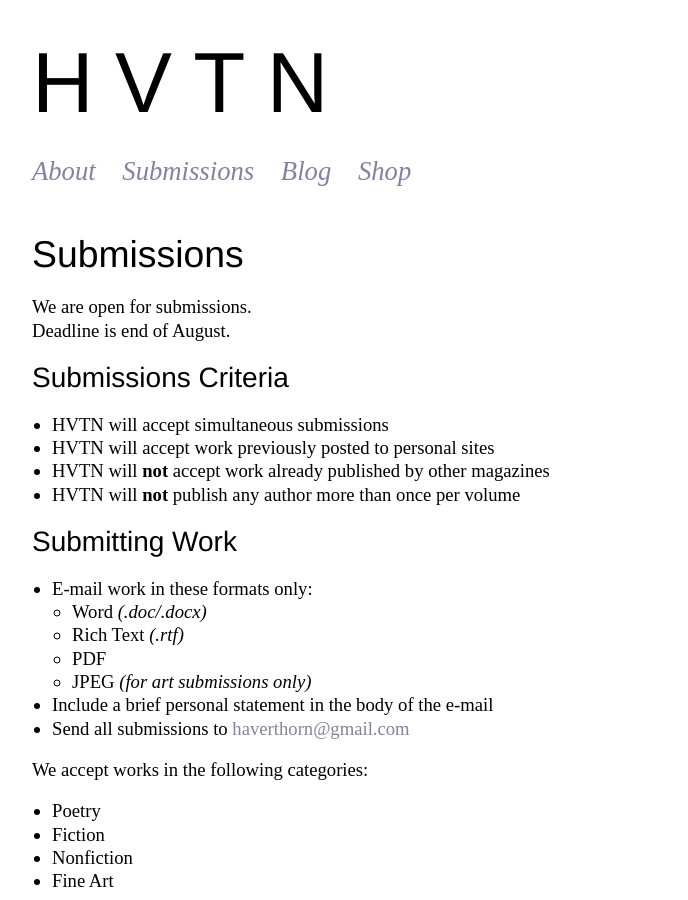
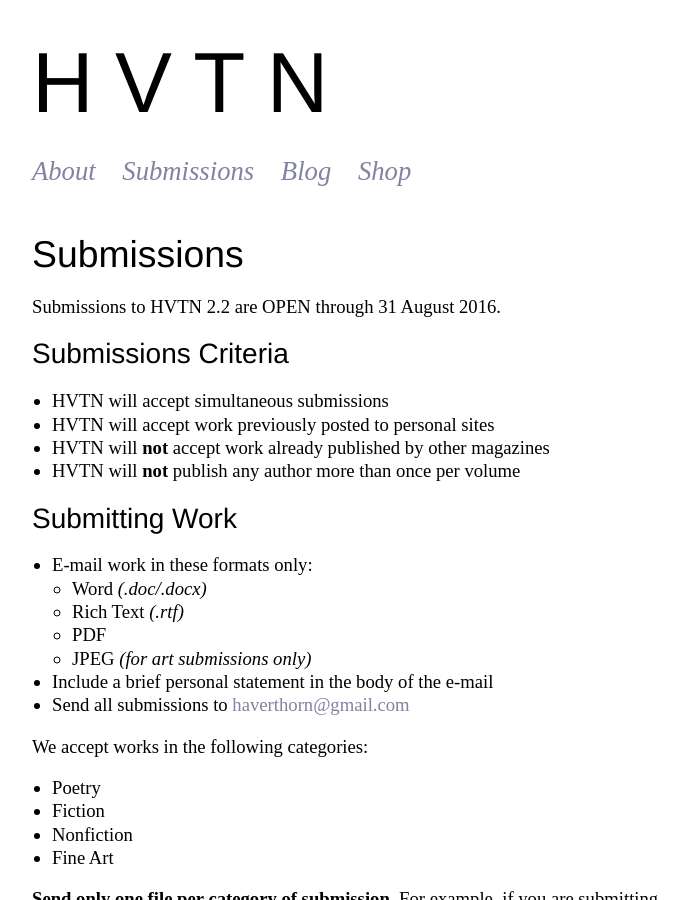
Before and after one commit to HVTN/hvtn.github.io, a Jekyll site: the page built from submissions.md, in a window 1280 px wide and 900 px high. Shown: the whole window, without its empty margins (288-976 px from the left). Built offline with Jekyll 4.4.1, drawn with Linux system fonts in a browser that asks for light colours; nearby versions of some CDN libraries.

Commit message:
Update submissions.md

```diff
--- a/submissions.md
+++ b/submissions.md
@@ -4,8 +4,7 @@ title: Submissions
 permalink: /submissions/
 ---
 
-We are open for submissions. <br/>
-Deadline is end of August.
+Submissions to HVTN 2.2 are OPEN through 31 August 2016.
 
 ## Submissions Criteria
 
```
